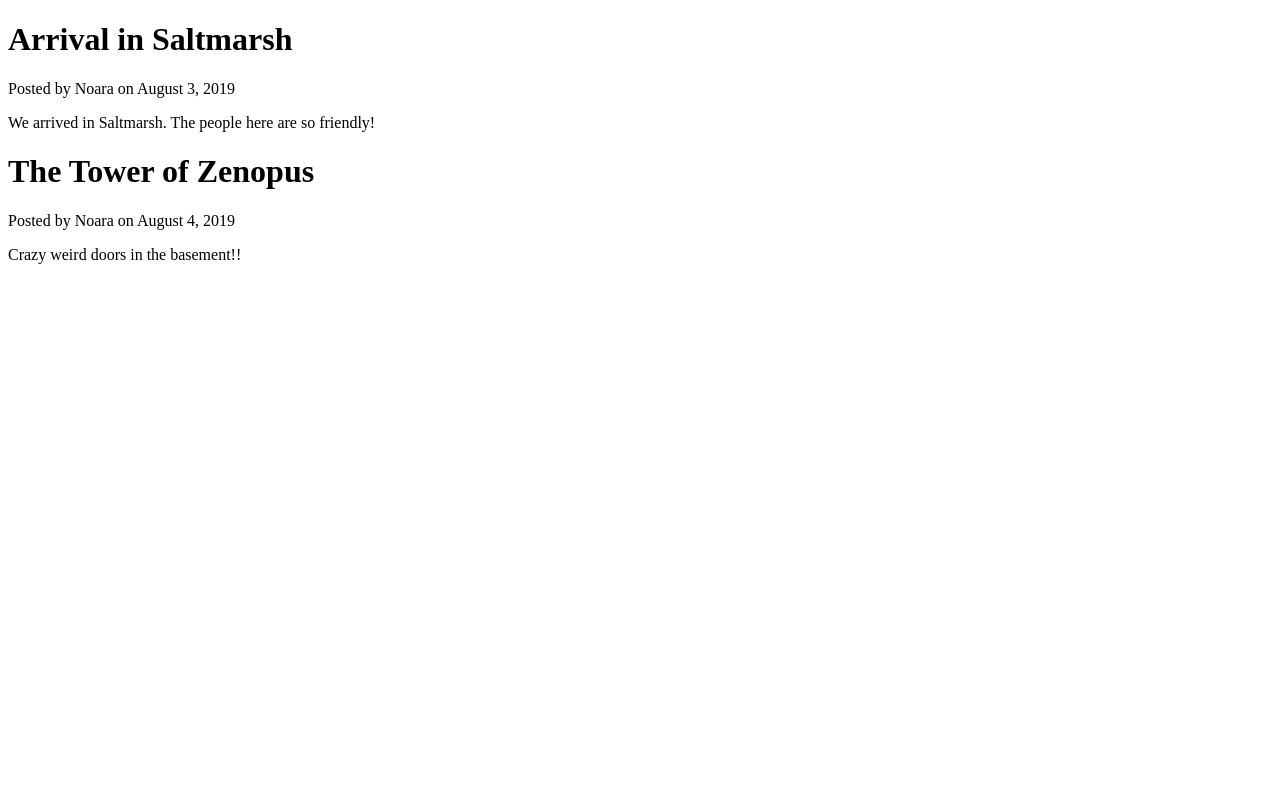
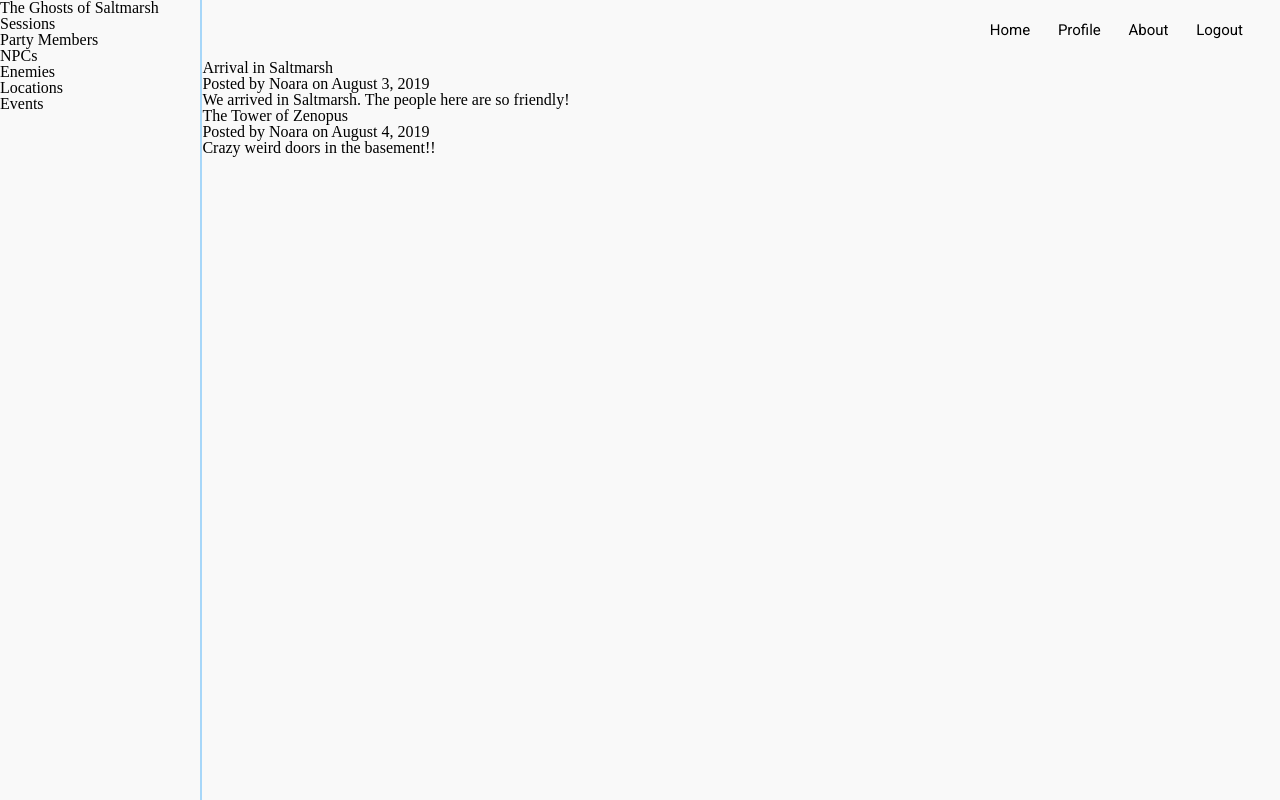
Before and after one commit to Encolpius/wiki, a Django app: page / in a window 1280 px wide. Run offline with Django 3.2, Linux system fonts and the light colour scheme.

Commit message:
add sidebar and nav

```diff
--- /dev/null
+++ b/saltmarsh/static/saltmarsh/main.css
@@ -0,0 +1,75 @@
+/*
+===============
+IMPORTS
+===============
+*/
+
+
+@import url('https://fonts.googleapis.com/css?family=Roboto&display=swap');
+
+
+/*
+===============
+BODY LAYOUT
+===============
+*/
+
+
+.container {
+    height: 100%;
+    display: flex;
+}
+
+#body-content {
+    width: 100vw;
+}
+
+
+/*
+=================
+SIDEBAR
+=================
+*/
+
+
+#sidebar {
+    height: 100vh;
+    flex-basis: 240px;
+    border-right: 2px solid #a7d7f9;
+}
+
+
+/*
+=================
+NAVIGATION
+=================
+*/
+
+
+nav {
+    height: 60px;
+    display: flex;
+    align-items: center;
+    justify-content: flex-end;
+    flex-basis: auto;
+    font-family: 'Roboto', sans-serif;
+    font-size: 15px;
+}
+
+nav li {
+    display: inline;
+    padding: 12px;
+}
+
+nav li:last-child {
+    margin-right: 25px;
+}
+
+nav a {
+    text-decoration: none;
+    color: black;
+}
+
+nav a:hover {
+    color: blue
+}
--- /dev/null
+++ b/saltmarsh/static/saltmarsh/normalize.css
@@ -0,0 +1,56 @@
+/*
+====================
+Normalize
+====================
+*/
+
+html, body, div, span, applet, object, iframe,
+h1, h2, h3, h4, h5, h6, p, blockquote, pre,
+a, abbr, acronym, address, big, cite, code,
+del, dfn, em, img, ins, kbd, q, s, samp,
+small, strike, strong, sub, sup, tt, var,
+b, u, i, center,
+dl, dt, dd, ol, ul, li,
+fieldset, form, label, legend,
+table, caption, tbody, tfoot, thead, tr, th, td,
+article, aside, canvas, details, embed,
+figure, figcaption, footer, header, hgroup,
+menu, nav, output, ruby, section, summary,
+time, mark, audio, video {
+  margin: 0;
+  padding: 0;
+  border: 0;
+  font-size: 100%;
+  font: inherit;
+  vertical-align: baseline;
+}
+/* HTML5 display-role reset for older browsers */
+article, aside, details, figcaption, figure,
+footer, header, hgroup, menu, nav, section {
+  display: block;
+}
+body {
+  line-height: 1;
+  background-color: #f9f9f9;
+}
+ol, ul {
+  list-style: none;
+}
+blockquote, q {
+  quotes: none;
+}
+blockquote:before, blockquote:after,
+q:before, q:after {
+  content: '';
+  content: none;
+}
+table {
+  border-collapse: collapse;
+  border-spacing: 0;
+}
+
+*,
+*:before,
+*:after {
+  box-sizing: border-box;
+}
--- a/saltmarsh/templates/saltmarsh/base.html
+++ b/saltmarsh/templates/saltmarsh/base.html
@@ -3,10 +3,41 @@
 <html>
 <head>
     <meta charset="utf-8">
-    <title>Saltmarsh</title>
+    <link rel="stylesheet" type="text/css" href="{% static 'saltmarsh/normalize.css' %}">
+    <link rel="stylesheet" type="text/css" href="{% static 'saltmarsh/main.css' %}">
+    {% if title %}
+        <title>The Ghosts of Saltmarsh - {{ title }}</title>
+    {% else %}
+        <title>The Ghosts of Saltmarsh</title>
+    {% endif %}
 </head>
 
 <body>
-    {% block content %}{% endblock %}
+    <div class="container">
+        <section id="sidebar">
+            <h1>The Ghosts of Saltmarsh</h1>
+            <ul>
+                <li>Sessions</li>
+                <li>Party Members</li>
+                <li>NPCs</li>
+                <li>Enemies</li>
+                <li>Locations</li>
+                <li>Events</li>
+            </ul>
+        </section>
+        <section id="body-content">
+            <nav>
+                <ul>
+                    <li><a href="{% url 'home' %}">Home</a></li>
+                    <li>Profile</li>
+                    <li><a href="{% url 'about' %}">About</a></li>
+                    <li>Logout</li>
+                </ul>
+            </nav>
+            <div>
+                {% block content %}{% endblock %}
+            </div>
+        </section>
+    </div>
 </body>
 </html>
--- a/saltmarsh/views.py
+++ b/saltmarsh/views.py
@@ -22,4 +22,4 @@ def home(request):
     return render(request, "saltmarsh/home.html", context)
 
 def about(request):
-    return render(request, "saltmarsh/about.html")
+    return render(request, "saltmarsh/about.html", { 'title': 'About'})
```
Also changed, not shown: README.txt (renamed from saltmarsh/templates/README.txt).
